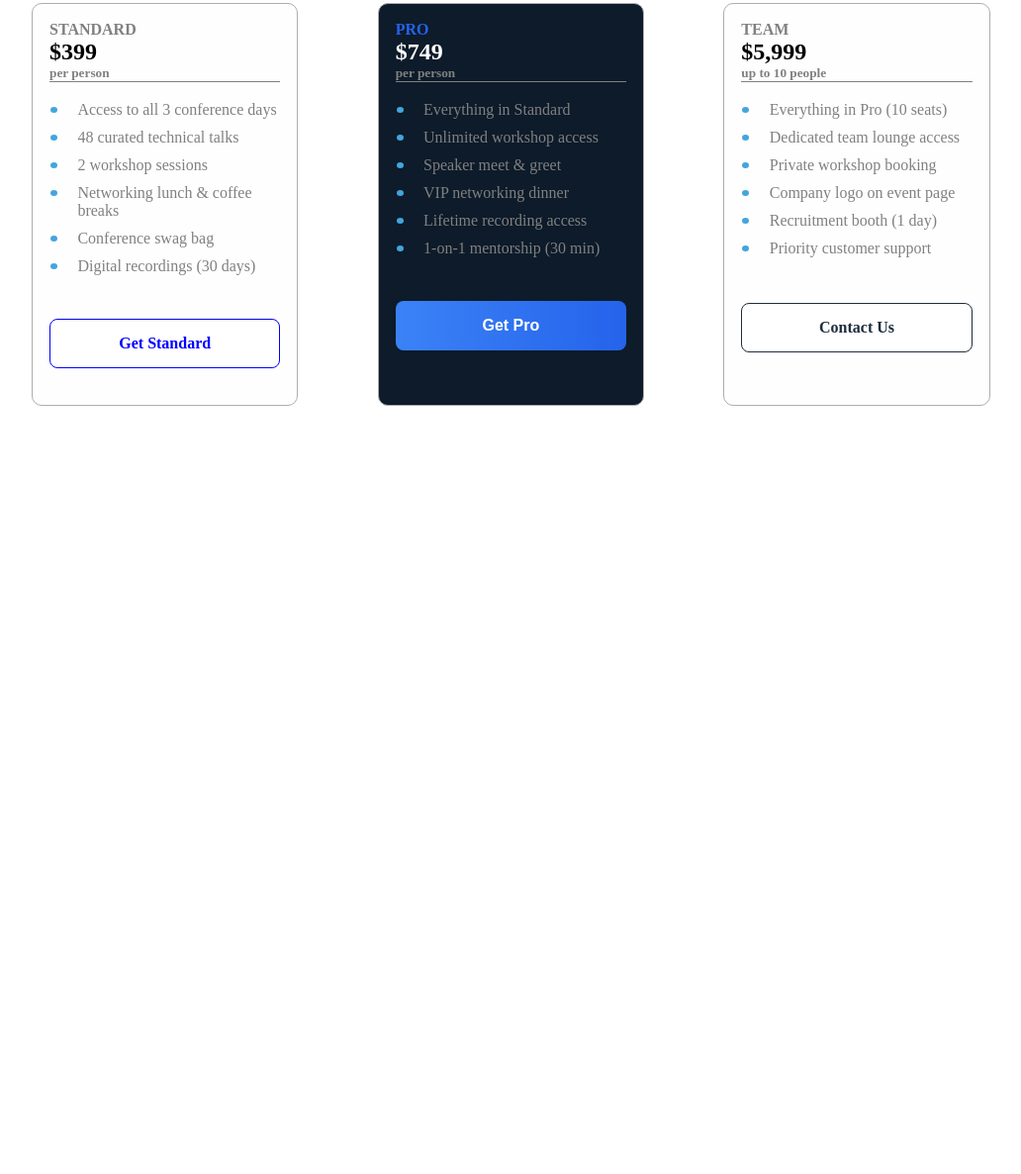
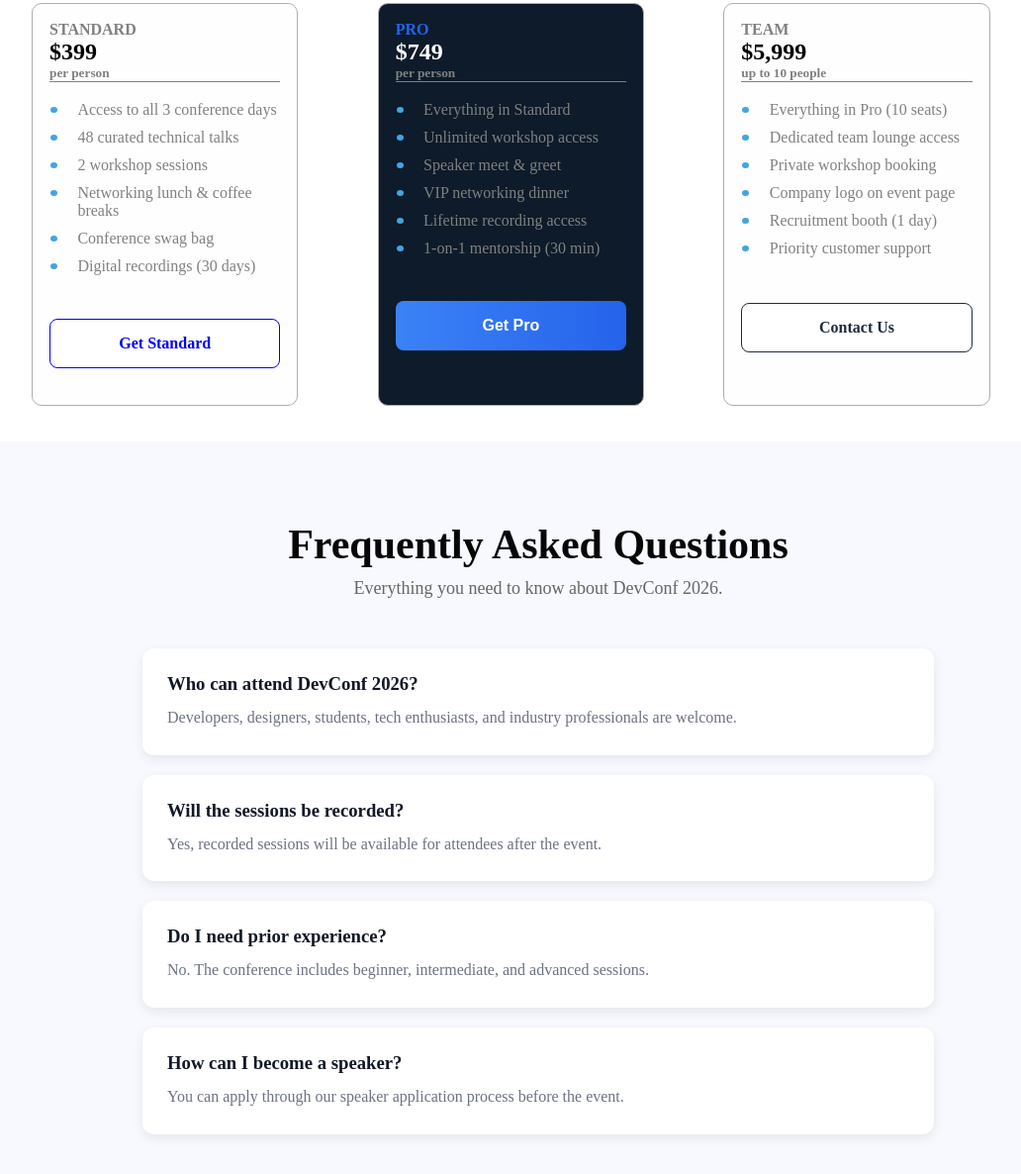
Before and after one commit to yousufali2525/assignment-B-14-A-01, a plain HTML site: page index.html in a window 1280 px wide. Shown: the part 1905-3091 px from the top of the page at 99% size, without its empty margins (96-1128 px from the left). Before the commit the page ends 2351 px from the top, so only its background shows below. Drawn offline with Linux system fonts and the light colour scheme.

Commit message:
faq-section data is added

```diff
--- a/index.html
+++ b/index.html
@@ -143,6 +143,32 @@
     </section>
 
 
+        <section class="faq-section">
+        <div class="container">
+            <h2>Frequently Asked Questions</h2>
+            <p class="faq-subtitle">Everything you need to know about DevConf 2026.</p>
+
+            <div class="faq-item">
+                <h3>Who can attend DevConf 2026?</h3>
+                <p>Developers, designers, students, tech enthusiasts, and industry professionals are welcome.</p>
+            </div>
+
+            <div class="faq-item">
+                <h3>Will the sessions be recorded?</h3>
+                <p>Yes, recorded sessions will be available for attendees after the event.</p>
+            </div>
+
+            <div class="faq-item">
+                <h3>Do I need prior experience?</h3>
+                <p>No. The conference includes beginner, intermediate, and advanced sessions.</p>
+            </div>
+
+            <div class="faq-item">
+                <h3>How can I become a speaker?</h3>
+                <p>You can apply through our speaker application process before the event.</p>
+            </div>
+        </div>
+    </section>
 
 
 
```
